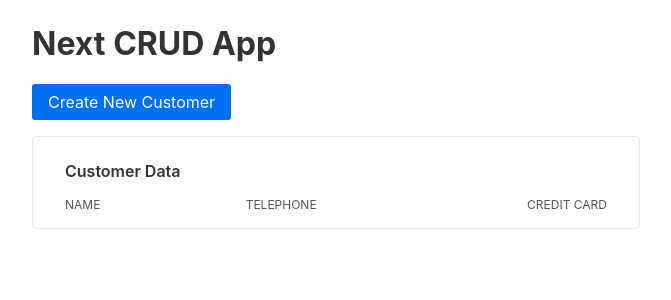
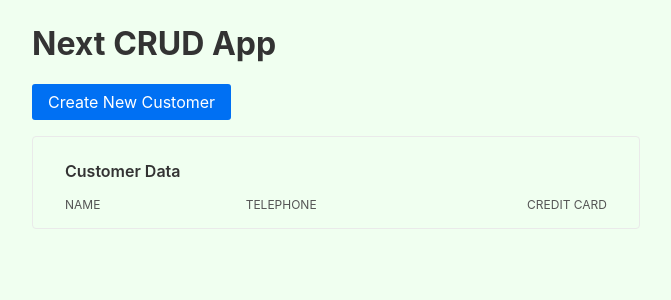
Before and after one commit to felipemeriga/NextTs-Rogue, a Next.js app: page / in a window 1280 px wide. Shown: the top 300 px of the page, without its empty margins (304-975 px from the left). Built offline with nearby package versions, Linux system fonts and the light colour scheme.

Commit message:
Changing background

```diff
--- a/styles.css
+++ b/styles.css
@@ -4,6 +4,7 @@
     box-sizing: border-box;
 }
 body {
+    background-color: honeydew;
     margin: 0;
     color: #333;
     font-family: -apple-system, BlinkMacSystemFont, 'Segoe UI', Roboto, 'Helvetica Neue', Arial,
```
